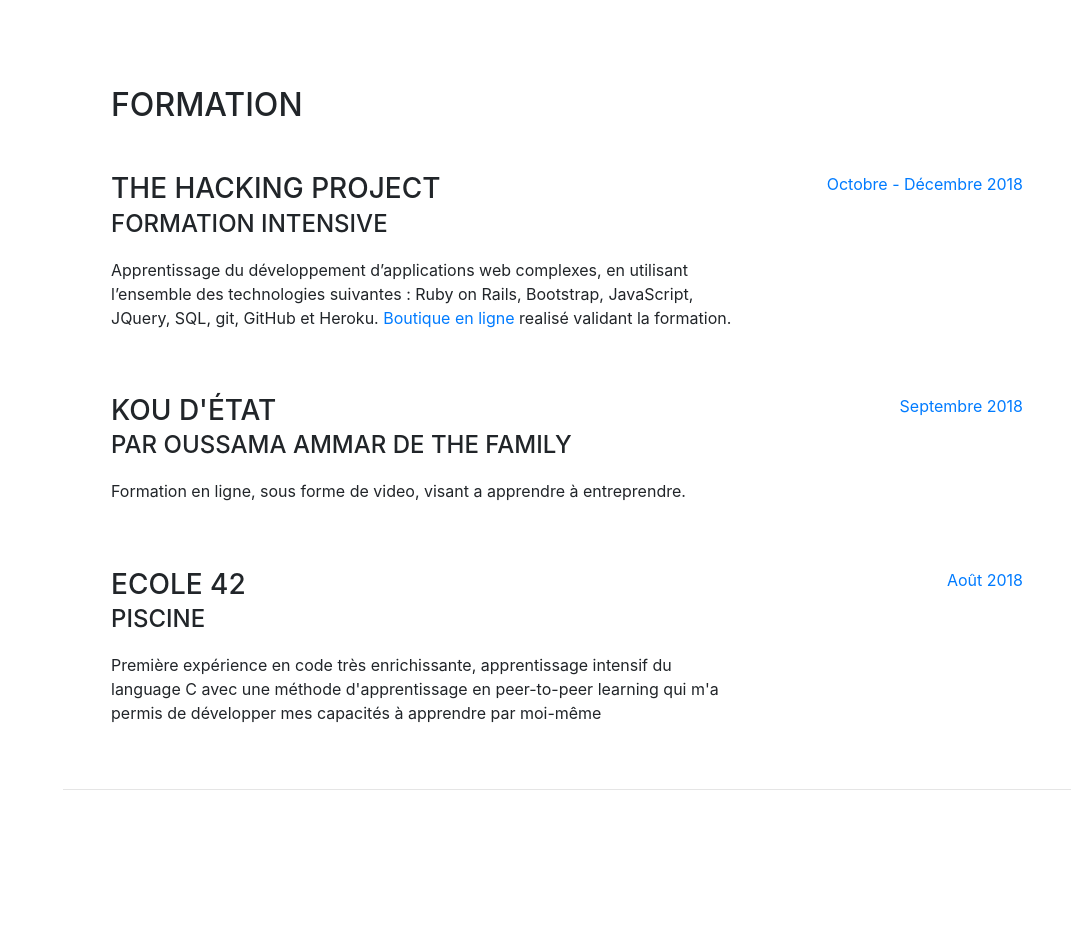
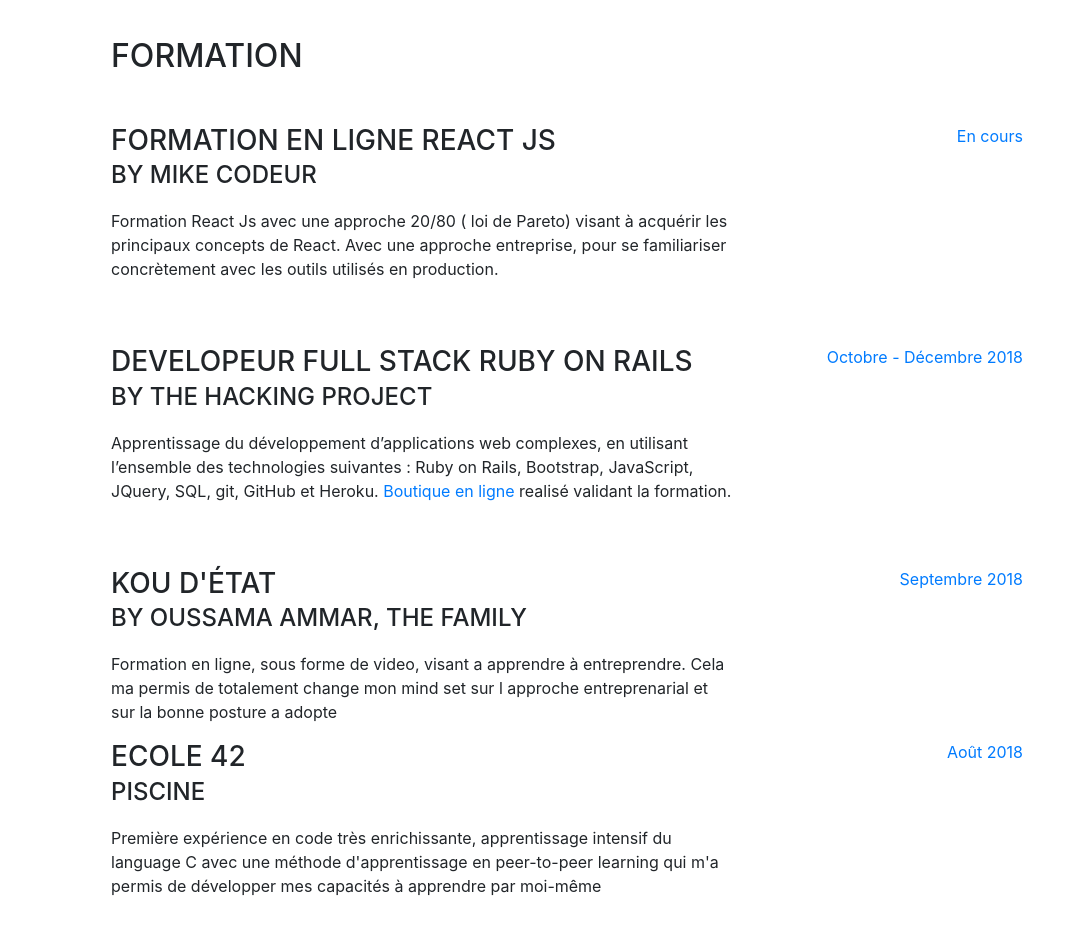
Before and after one commit to VictorianRoques/cv_ya-k, a website with bundled scripts: page index.html in a window 1280 px wide. Shown: the part 1920-2855 px from the top of the page, without its empty margins (209-1280 px from the left). Built offline with nearby package versions, Linux system fonts and the light colour scheme; a web font is replaced by a local one.

Commit message:
add react js + update profil picture

```diff
--- a/index.html
+++ b/index.html
@@ -115,8 +115,12 @@
 
               <div class="resume-item d-flex flex-column flex-md-row mb-5">
                 <div class="resume-content mr-auto">
+                    <div class="resume-date text-md-right">
+                        <span class="text-primary">Decembre 2018</span>
+                      </div>
                   <h3 class="mb-0">Alim Alo</h3>
                   <div class="subheading mb-3">Developer Full Stack Ruby on Rails</div>
+
                 		<p>Mise en application des technologies aprise lors de TheHackingProject, développement d'une application de référencement d’épicerie a Paris avec les features suivantes:</p>
                      <ul>
                        <li>Géolocalisation de l'utilisateur</li>
@@ -128,10 +132,8 @@
                          Mobile first, le design est compltement responsive, et vise avant tout l'expérience mobile.
                        </li>
                       </ul>
-                      <p>Ce projet a été realise en collaboration avec deux autres personnes, cela m'a permis d'apprendre à coder en équipe. --> <a href="https://boutique-developement.herokuapp.com/">Voir projet</a></p>
-                <div class="resume-date text-md-right">
-                  <span class="text-primary">Decembre 2018</span>
-                </div>
+                      <p>Ce projet a été realise en collaboration avec deux autres personnes, cela m'a permis d'apprendre à coder en équipe.<a href="https://boutique-developement.herokuapp.com/">Voir projet</a></p>
+
               </div>
             </div>
 
@@ -152,14 +154,26 @@
 
       <hr class="m-0">
 
+
       <section class="resume-section p-3 p-lg-5 d-flex flex-column" id="formation">
           <div class="my-auto">
             <h2 class="mb-5">Formation</h2>
 
             <div class="resume-item d-flex flex-column flex-md-row mb-5">
                 <div class="resume-content mr-auto">
-              <h3 class="mb-0">The Hacking Project</h3>
-              <div class="subheading mb-3">Formation intensive</div>
+                  <h3 class="mb-0">Formation  en ligne React Js</h3>
+                  <div class="subheading mb-3">By Mike Codeur</div>
+                  <p>Formation React Js avec une approche 20/80 ( loi de Pareto) visant à acquérir les principaux concepts de React. Avec une approche entreprise, pour se familiariser concrètement avec les outils utilisés en production. </p>
+                </div>
+                <div class="resume-date text-md-right">
+                  <span class="text-primary">En cours</span>
+                </div>
+              </div>
+
+            <div class="resume-item d-flex flex-column flex-md-row mb-5">
+              <div class="resume-content mr-auto">
+                <h3 class="mb-0">Developeur Full Stack Ruby on Rails</h3>
+                <div class="subheading mb-3">By The Hacking Project</div>
                 <div><p>Apprentissage du développement d’applications web complexes, en utilisant l’ensemble des technologies suivantes : Ruby on Rails, Bootstrap, JavaScript, JQuery, SQL, git, GitHub et Heroku.
                 <a href="https://boutique-developement.herokuapp.com/">Boutique en ligne</a>
    realisé validant la formation.</p> </div>
@@ -172,8 +186,9 @@
             <div class="resume-item d-flex flex-column flex-md-row">
               <div class="resume-content mr-auto">
                 <h3 class="mb-0">Kou d'état</h3>
-              <div class="subheading mb-3">Par Oussama Ammar de The Family</div>
-              <p>Formation en ligne, sous forme de video, visant a apprendre à entreprendre.</p>
+                <div class="subheading mb-3">By Oussama Ammar, The Family</div>
+                <p>Formation en ligne, sous forme de video, visant a apprendre à entreprendre.
+                  Cela ma permis de totalement change mon mind set sur l approche entreprenarial et sur la bonne posture a adopte</p>
               </div>
               <div class="resume-date text-md-right">
                 <span class="text-primary">Septembre 2018</span>
```
Also changed, not shown: img/profile.jpg. Lines whose indentation alone changed are shown as unchanged.
